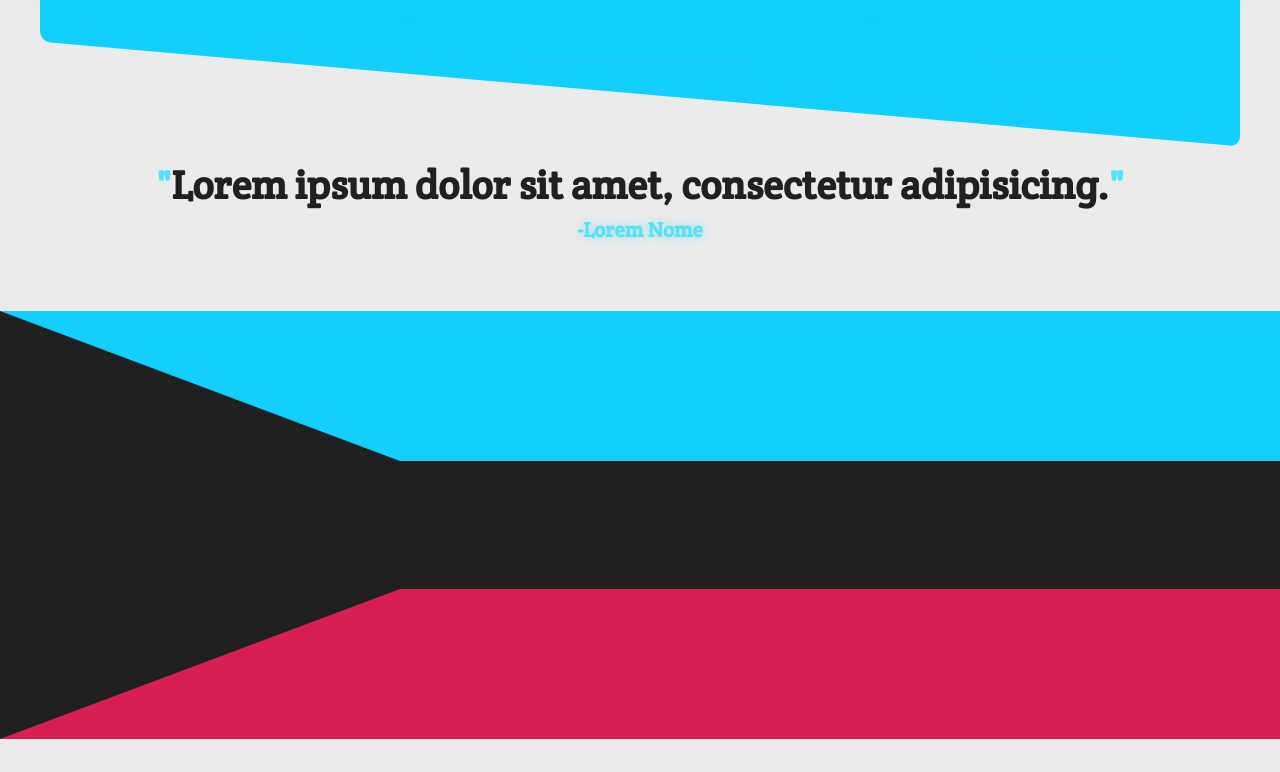
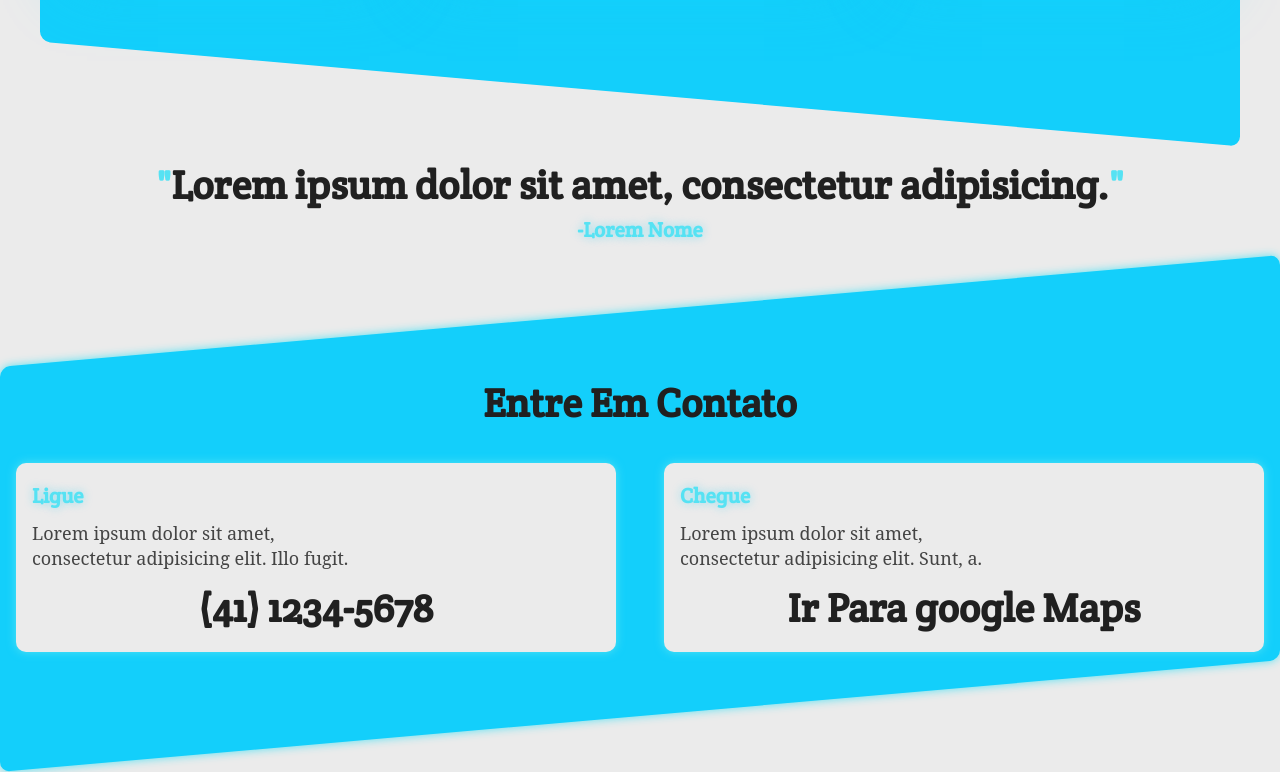
Before and after one commit to gabriela-schuster/template02, a plain HTML site: page index.html in a window 1280 px wide. Shown: the part 2175-2947 px from the top of the page. Before the commit the page ends 2914 px from the top, so only its background shows below. Drawn offline with nearby package versions, Linux system fonts and the light colour scheme.

Commit message:
main page desktop done

```diff
--- a/assets/script.js
+++ b/assets/script.js
@@ -5,7 +5,6 @@ let i = 0
 setInterval(mudaImg, 5000)
 
 function mudaImg() {
-	console.log(i);
 	carImg.src = imgsSrc[i]
 	i++
 	if (i === 2) i = 0
--- a/assets/style.css
+++ b/assets/style.css
@@ -222,8 +222,10 @@ nav a:hover {
 	box-shadow: 0 0 60px -10px var(--shadow);
 }
 .service h3 {
-	color: var(--bold400);
+	padding: 0 .5rem;
 	text-shadow: 0 0 10px var(--shadow);
+	background-color: var(--bold600);
+	border-radius: 10px;
 }
 
 .quote {
@@ -242,17 +244,44 @@ nav a:hover {
 	text-shadow: 0 0 10px var(--shadow);
 }
 
+footer {
+	box-shadow: 0 0 10px var(--bold400);
 
-footer {
-	/* -webkit-transform: skewY(-5deg);
+	-webkit-transform: skewY(-5deg);
 	-moz-transform: skewY(-5deg);
 	-ms-transform: skewY(-5deg);
 	-o-transform: skewY(-5deg);
-	transform: skewY(-5deg); */
+	transform: skewY(-5deg);
+}
+footer h2:not(.form-of-contact h2), .contact-grid {
+	-webkit-transform: skewY(5deg);
+	-moz-transform: skewY(5deg);
+	-ms-transform: skewY(5deg);
+	-o-transform: skewY(5deg);
+	transform: skewY(5deg);
+}
+footer h2 {
+	text-align: center;
+}
+.contact-grid {
+	margin-top: 2rem;
 
-	background-color: var(--black600);
+	display: grid;
+    grid-template-columns: repeat(auto-fit, minmax(320px, 1fr));
+	grid-gap: 3rem;
+	text-align: left;
+}
+.form-of-contact {
+	padding: 1rem;
 
-	border-width:150px 0 150px 400px;
-    border-style:solid;
-    border-color: var(--bold600) transparent #d71f55 transparent;
+	border-radius: 10px;
+	box-shadow: 0 0 10px var(--bold400);
+	background-color: var(--light600);
 }
+.form-of-contact h3 {
+	color: var(--bold400);
+	text-shadow: 0 0 10px var(--shadow);
+}
+.form-of-contact p {
+	width: 60%;
+}
--- a/index.html
+++ b/index.html
@@ -83,8 +83,21 @@
 		<h3>-Lorem Nome</h3>
 	</aside>
 
-	<footer class="">
+	<footer class="bg-bold">
+		<h2>Entre Em Contato</h2>
 
+		<div class="contact-grid">
+			<div class="form-of-contact">
+				<h3>Ligue</h3>
+				<p>Lorem ipsum dolor sit amet, consectetur adipisicing elit. Illo fugit.</p>
+				<h2>(41) 1234-5678</h2>
+			</div>
+			<div class="form-of-contact">
+				<h3>Chegue</h3>
+				<p>Lorem ipsum dolor sit amet, consectetur adipisicing elit. Sunt, a.</p>
+				<a target="_blank" href="#"><h2>Ir Para google Maps</h2></a>
+			</div>
+		</div>
 	</footer>
 
 
```
